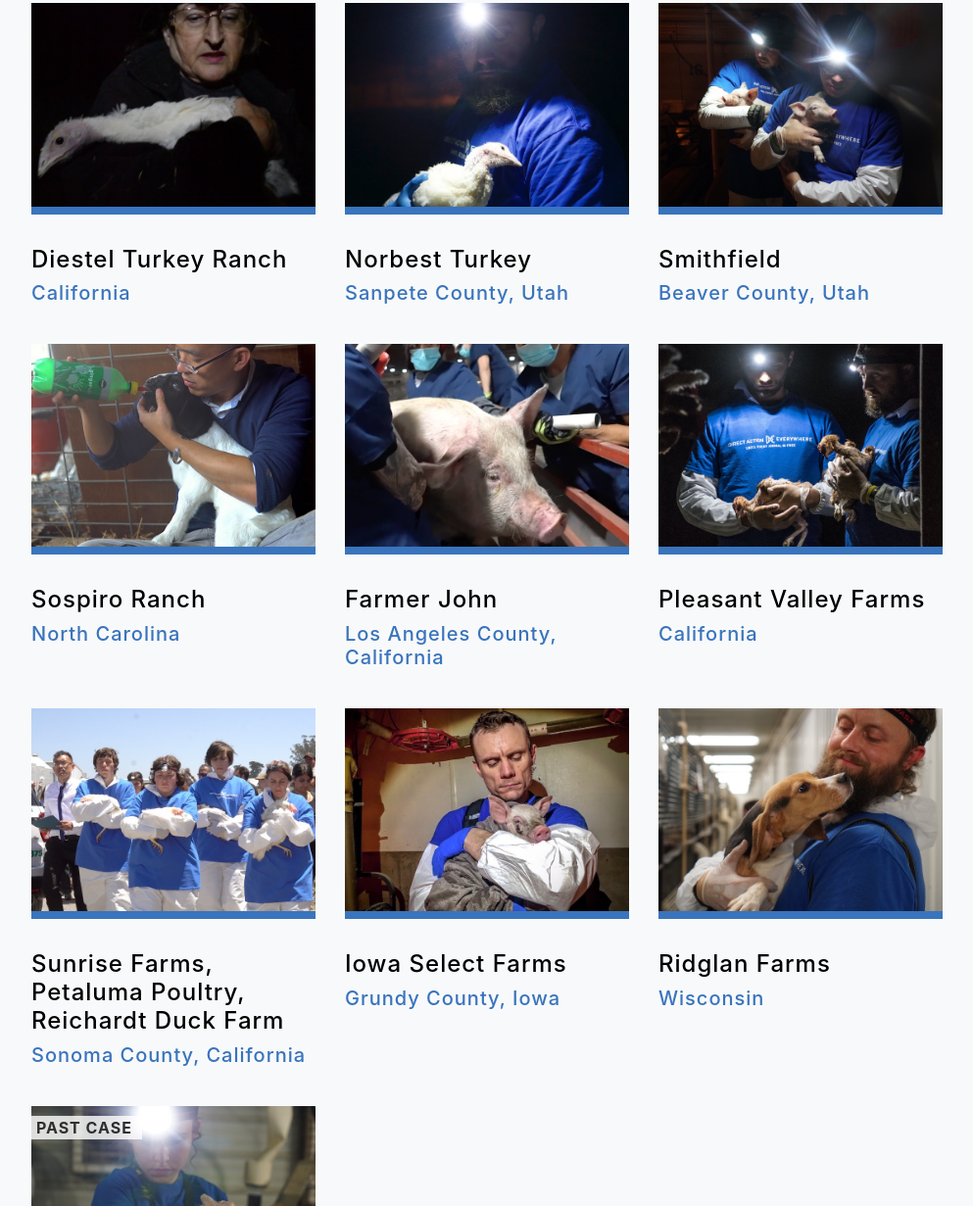
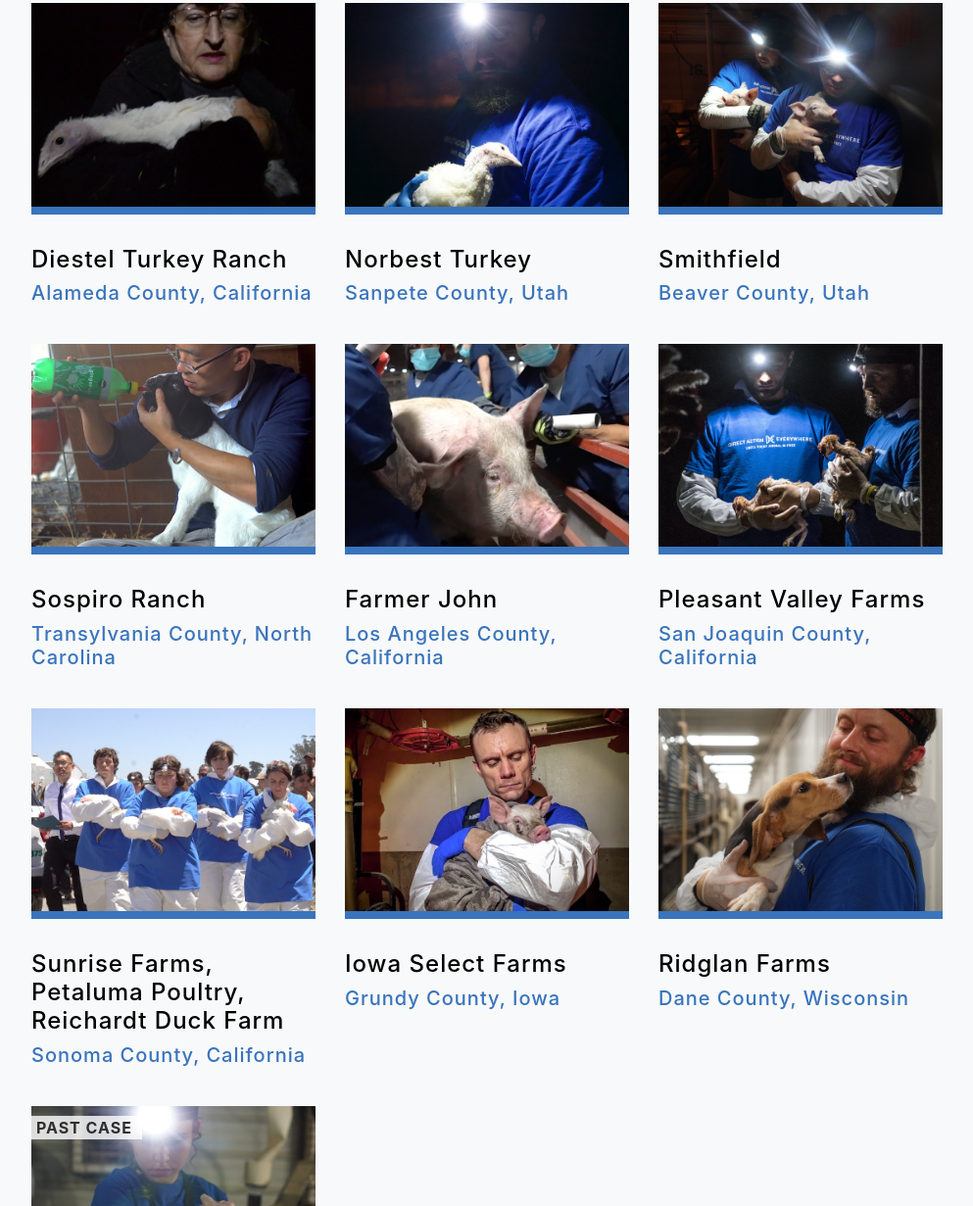
Before and after one commit to dxe/righttorescue.com-legacy, a website with bundled scripts: page index.html in a window 1280 px wide. Shown: the part 1475-2706 px from the top of the page at 98% size, without its empty margins (143-1136 px from the left). Built offline with nearby package versions, Linux system fonts and the light colour scheme; a script that the page names is missing.

Commit message:
Update index.html

```diff
--- a/index.html
+++ b/index.html
@@ -180,7 +180,7 @@
                 <a href="diestel.html"><img class="img-fluid mb-3 mb-lg-0" src="img/diestel.jpg" alt=""></a>
                 <div class="featured-text text-center text-lg-left">
                   <a href="diestel.html"><h4>Diestel Turkey Ranch</h4></a>
-                  <h5>California</h5>
+                  <h5>Alameda County, California</h5>
                 </div>
               </div>
 
@@ -210,7 +210,7 @@
                 </a>
                 <div class="featured-text text-center text-lg-left">
                   <a href="rain.html"><h4>Sospiro Ranch</h4></a>
-                  <h5>North Carolina</h5>
+                  <h5>Transylvania County, North Carolina</h5>
                 </div>
               </div>
 
@@ -226,7 +226,7 @@
                 <a href="pv.html"><img class="img-fluid mb-3 mb-lg-0" src="img/pv.jpg" alt=""></a>
                 <div class="featured-text text-center text-lg-left">
                   <a href="pv.html"><h4>Pleasant Valley Farms</h4></a>
-                  <h5>California</h5>
+                  <h5>San Joaquin County, California</h5>
                 </div>
               </div>
 
@@ -254,7 +254,7 @@
                 <a href="ridglan.html"><img class="img-fluid mb-3 mb-lg-0" src="img/ridglan.jpg" alt=""></a>
                 <div class="featured-text text-center text-lg-left">
                   <a href="ridglan.html"><h4>Ridglan Farms</h4></a>
-                  <h5>Wisconsin</h5>
+                  <h5>Dane County, Wisconsin</h5>
                 </div>
               </div>
 
```
